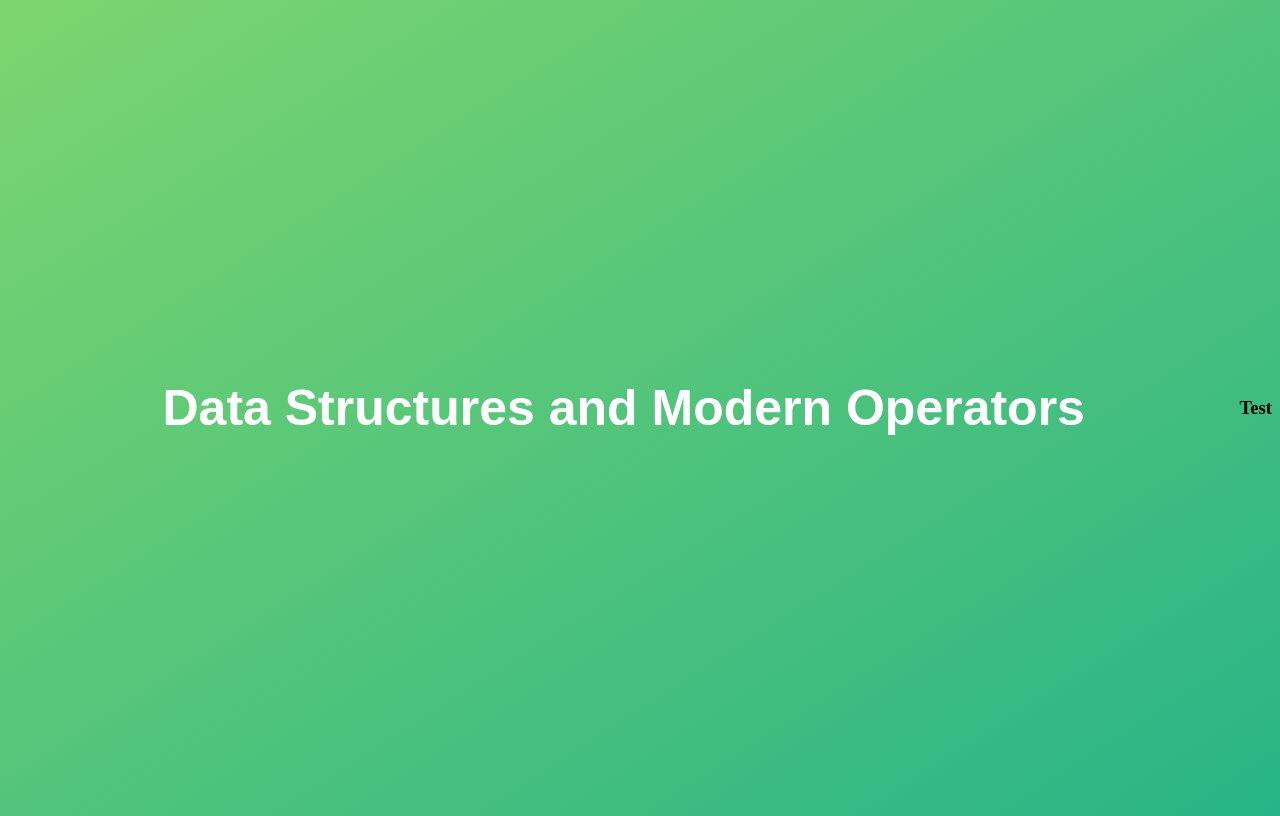
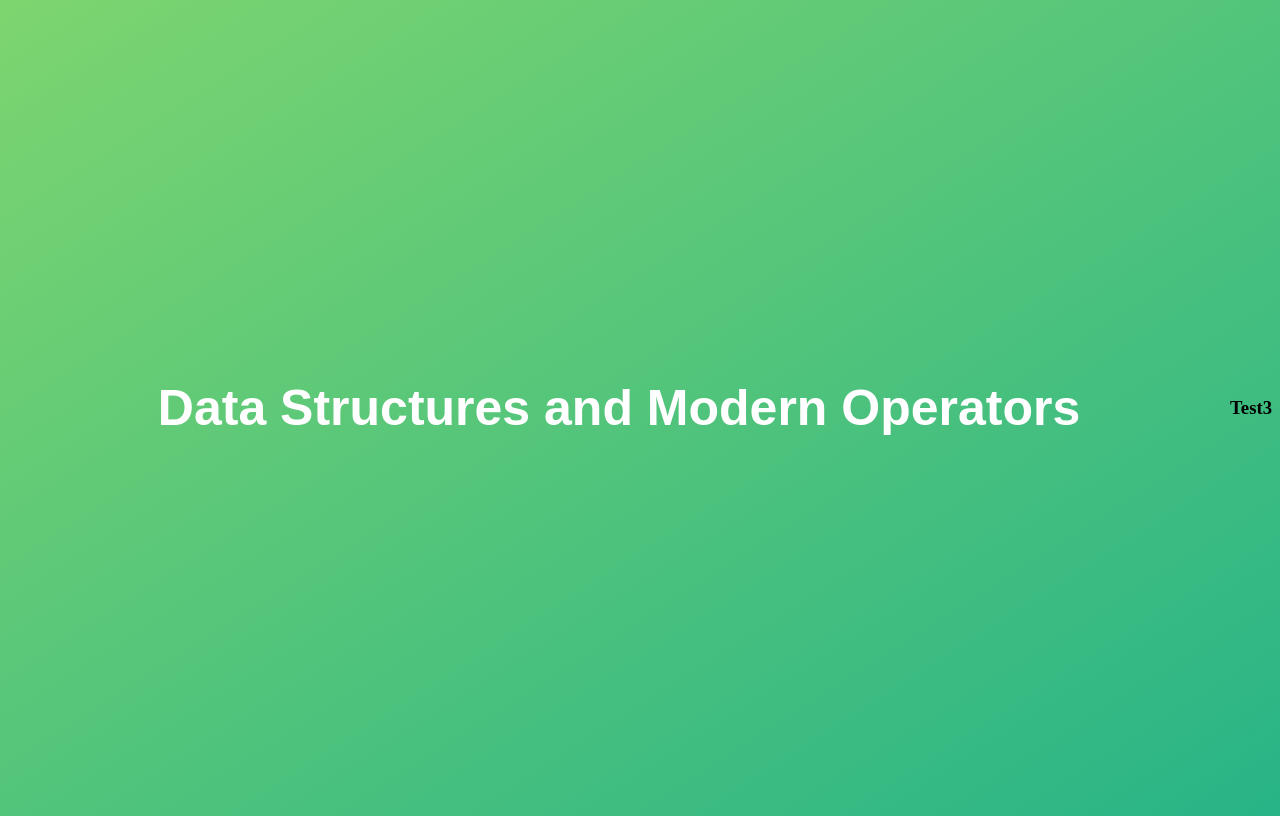
Before and after one commit to Youth-Chi/JVS-Practice, a plain HTML site: page 09-Data-Structures-Operators/index.html in a window 1280 px wide. Drawn offline with Linux system fonts and the light colour scheme.

Commit message:
update index.html

```diff
--- a/09-Data-Structures-Operators/index.html
+++ b/09-Data-Structures-Operators/index.html
@@ -34,7 +34,7 @@
   </head>
   <body>
     <h1>Data Structures and Modern Operators</h1>
-    <h3>Test</h3>
+    <h3>Test3</h3>
     <script src="script.js"></script>
   </body>
 </html>
```
